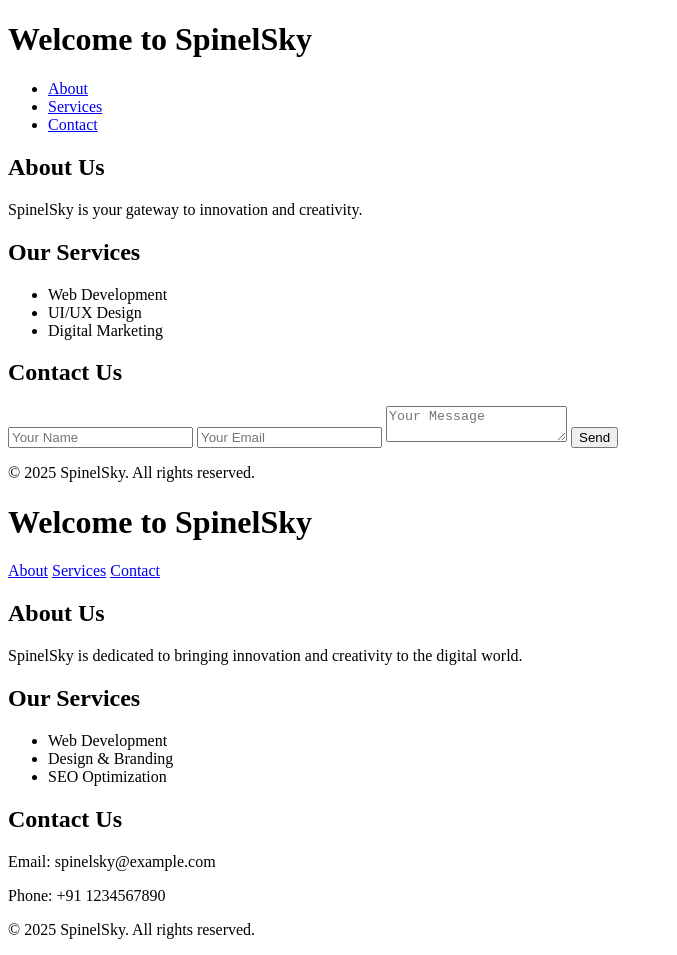
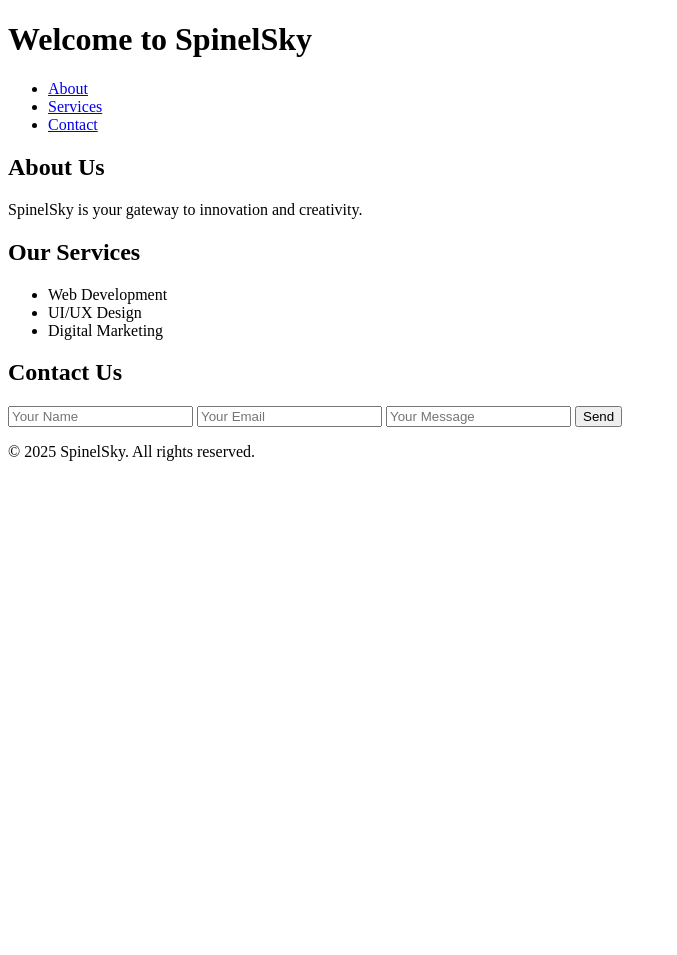
Before and after one commit to Spinelsky/spinelsky, a plain HTML site: page index.html in a window 1280 px wide. Shown: the whole page, without its empty margins (0-677 px from the left). After the commit the page ends 800 px from the top, so only its background shows below. Drawn offline with Linux system fonts and the light colour scheme.

Commit message:
Cleaned up HTML structure

```diff
--- a/index.html
+++ b/index.html
@@ -5,7 +5,7 @@
   <meta charset="UTF-8">
   <meta name="viewport" content="width=device-width, initial-scale=1.0">
   <title>SpinelSky</title>
-  <link rel="stylesheet" href="styles.css">
+  <link rel="stylesheet" href="style.css">
 </head>
 
 <body>
@@ -36,64 +36,14 @@
 
   <section id="contact">
     <h2>Contact Us</h2>
-    <form id="contactForm">
-      <input type="text" id="name" placeholder="Your Name" required>
-      <input type="email" id="email" placeholder="Your Email" required>
-      <textarea id="message" placeholder="Your Message" required></textarea>
-      <button type="submit">Send</button>
-    </form>
+    <input type="text" placeholder="Your Name">
+    <input type="email" placeholder="Your Email">
+    <input type="text" placeholder="Your Message">
+    <button>Send</button>
   </section>
 
   <footer>
-    <p>&copy; 2025 SpinelSky. All rights reserved.</p>
-  </footer>
-
-  <script src="script.js"></script>
-</body>
-
-</html>
-<!DOCTYPE html>
-<html lang="en">
-
-<head>
-  <meta charset="UTF-8">
-  <meta name="viewport" content="width=device-width, initial-scale=1.0">
-  <title>SpinelSky</title>
-  <link rel="stylesheet" href="style.css">
-</head>
-
-<body>
-  <header>
-    <h1>Welcome to SpinelSky</h1>
-    <nav>
-      <a href="#about">About</a>
-      <a href="#services">Services</a>
-      <a href="#contact">Contact</a>
-    </nav>
-  </header>
-
-  <section id="about">
-    <h2>About Us</h2>
-    <p>SpinelSky is dedicated to bringing innovation and creativity to the digital world.</p>
-  </section>
-
-  <section id="services">
-    <h2>Our Services</h2>
-    <ul>
-      <li>Web Development</li>
-      <li>Design & Branding</li>
-      <li>SEO Optimization</li>
-    </ul>
-  </section>
-
-  <section id="contact">
-    <h2>Contact Us</h2>
-    <p>Email: spinelsky@example.com</p>
-    <p>Phone: +91 1234567890</p>
-  </section>
-
-  <footer>
-    <p>&copy; 2025 SpinelSky. All rights reserved.</p>
+    <p>© 2025 SpinelSky. All rights reserved.</p>
   </footer>
 </body>
 
```
